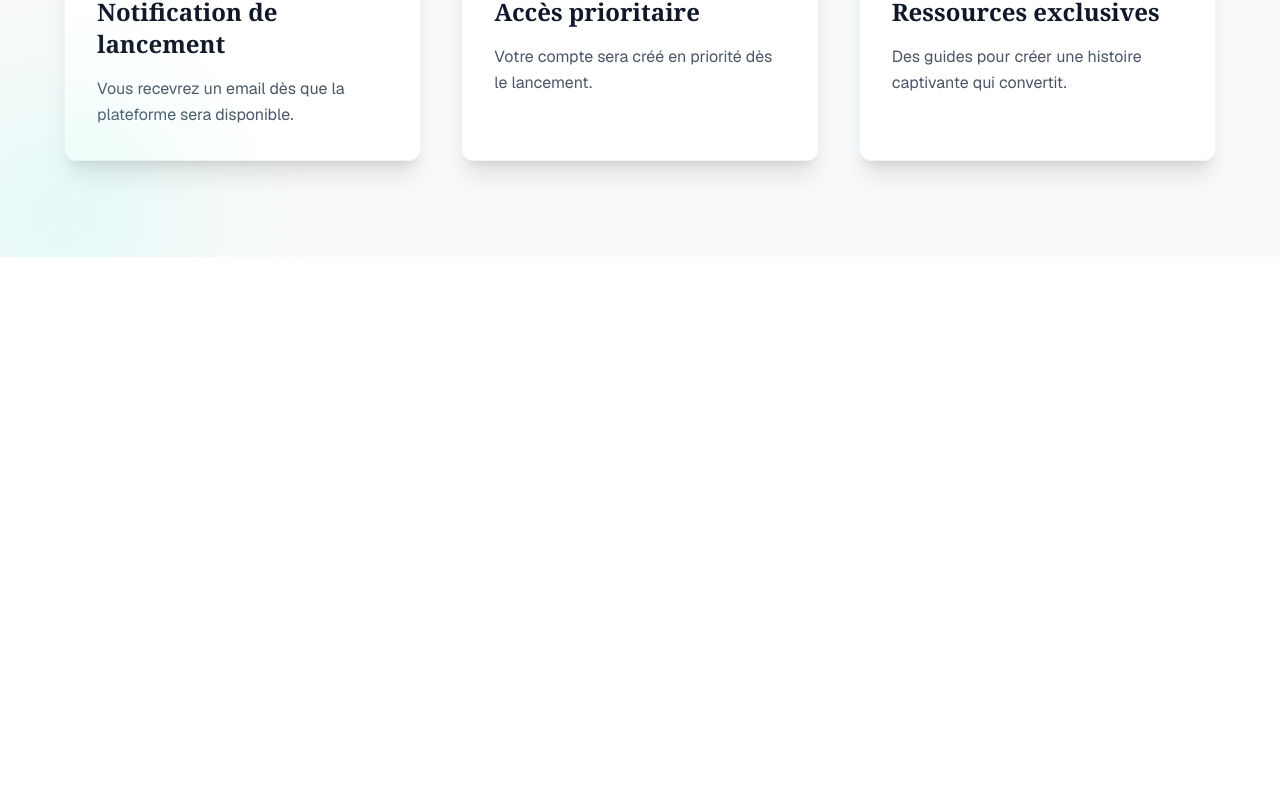
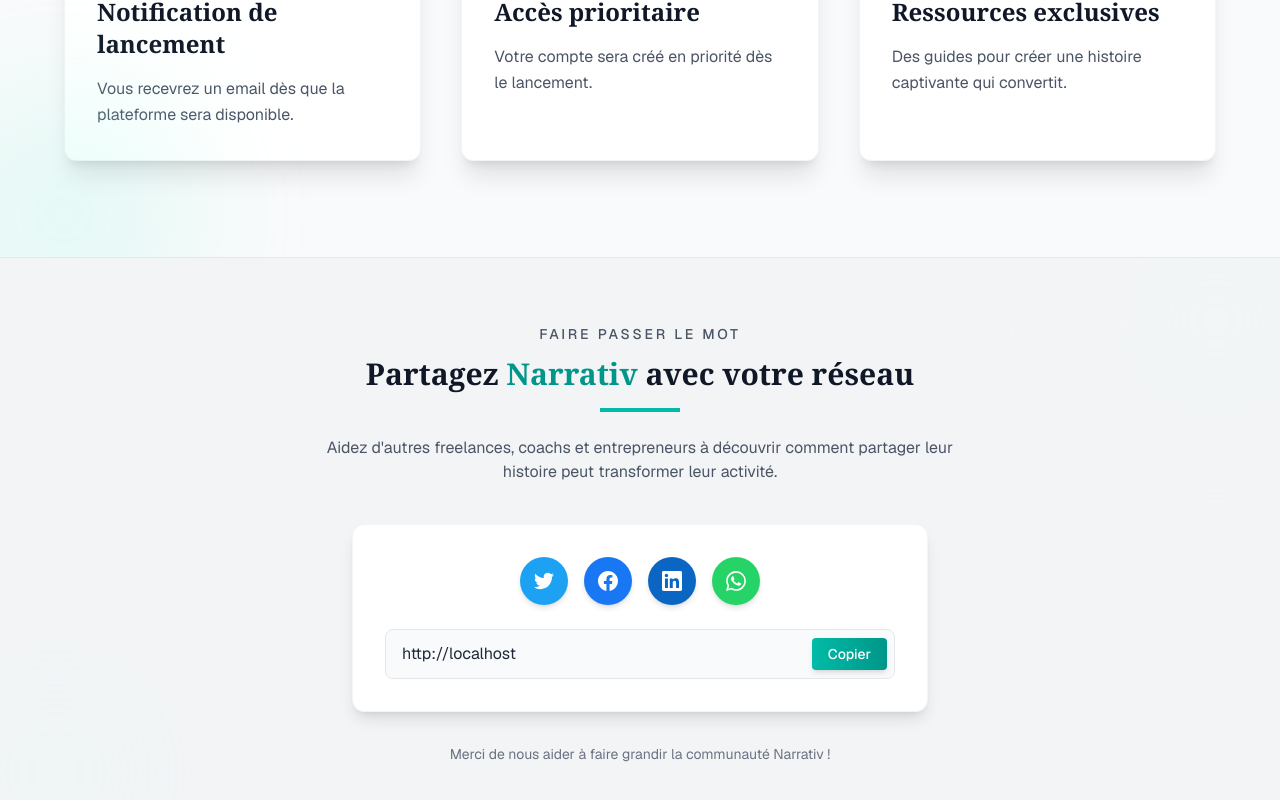
Before and after one commit to bk2024b/narrativ, a Next.js app: page /thank-you in a window 1280 px wide. Shown: the part 1388-2188 px from the top of the page. Before the commit the page ends 1645 px from the top, so only its background shows below. Built offline with nearby package versions, Linux system fonts and the light colour scheme.

Commit message:
fonctionnalité de partage de la plateforme ajoutée

```diff
--- a/app/thank-you/page.jsx
+++ b/app/thank-you/page.jsx
@@ -1,5 +1,5 @@
-// pages/thank-you.js
 'use client'
+import { useState } from 'react';
 import { motion } from 'framer-motion';
 import Link from 'next/link';
 import Image from 'next/image';
@@ -7,7 +7,6 @@
 export default function ThankYou() {
   return (
     <div className="min-h-screen bg-gray-50">
-
 
       <main className="font-sans">
         {/* Hero Section */}
@@ -173,9 +172,145 @@
             </div>
           </div>
         </section>
+
+        {/* Section Partage */}
+        <ShareSection />
       </main>
-
-
     </div>
   );
 }
+
+const ShareSection = () => {
+  const [copied, setCopied] = useState(false);
+  const shareUrl = typeof window !== 'undefined' ? window.location.origin : '';
+
+  const handleCopyLink = () => {
+    navigator.clipboard.writeText(shareUrl);
+    setCopied(true);
+    setTimeout(() => setCopied(false), 2000);
+  };
+
+  const shareText = "Je viens de m'inscrire à Narrativ, une nouvelle plateforme pour raconter son histoire et inspirer son audience ! Rejoins-moi :";
+
+  const shareViaTwitter = () => {
+    window.open(`https://twitter.com/intent/tweet?text=${encodeURIComponent(shareText)}&url=${encodeURIComponent(shareUrl)}`, '_blank');
+  };
+
+  const shareViaFacebook = () => {
+    window.open(`https://www.facebook.com/sharer/sharer.php?u=${encodeURIComponent(shareUrl)}`, '_blank');
+  };
+
+  const shareViaLinkedIn = () => {
+    window.open(`https://www.linkedin.com/sharing/share-offsite/?url=${encodeURIComponent(shareUrl)}`, '_blank');
+  };
+
+  const shareViaWhatsApp = () => {
+    window.open(`https://wa.me/?text=${encodeURIComponent(shareText + ' ' + shareUrl)}`, '_blank');
+  };
+
+  return (
+    <section className="py-16 px-6 bg-gray-100 relative overflow-hidden border-t border-gray-200">
+      {/* Background decorative elements - ajoutés pour cohérence avec le reste du site */}
+      <div className="absolute top-0 right-0 w-64 h-64 bg-teal-50 rounded-full filter blur-3xl opacity-20 -translate-y-1/4 translate-x-1/4"></div>
+      <div className="absolute bottom-0 left-0 w-56 h-56 bg-teal-100 rounded-full filter blur-3xl opacity-10 translate-y-1/4 -translate-x-1/4"></div>
+
+      <div className="container mx-auto max-w-4xl text-center">
+        <motion.div
+          initial={{ opacity: 0, y: 20 }}
+          animate={{ opacity: 1, y: 0 }}
+          transition={{ duration: 0.6 }}
+          className="mb-10"
+        >
+          <span className="uppercase text-gray-600 tracking-[0.2em] font-medium text-sm mb-3 inline-block">Faire passer le mot</span>
+          <h2 className="text-3xl font-bold text-gray-900 mb-4 font-serif">
+            Partagez <span className="text-teal-600">Narrativ</span> avec votre réseau
+          </h2>
+          <div className="w-20 h-1 bg-teal-500 mx-auto mb-6"></div>
+          <p className="text-gray-600 max-w-2xl mx-auto">
+            Aidez d'autres freelances, coachs et entrepreneurs à découvrir comment partager leur histoire peut transformer leur activité.
+          </p>
+        </motion.div>
+
+        <motion.div
+          initial={{ opacity: 0, y: 20 }}
+          animate={{ opacity: 1, y: 0 }}
+          transition={{ duration: 0.6, delay: 0.2 }}
+          className="bg-white p-8 rounded-xl shadow-lg mb-8 max-w-xl mx-auto border border-gray-100 hover:border-teal-100 hover:shadow-xl transition-all duration-300"
+        >
+          <div className="flex flex-wrap justify-center gap-4 mb-6">
+            <motion.button
+              whileHover={{ scale: 1.05 }}
+              whileTap={{ scale: 0.95 }}
+              onClick={shareViaTwitter}
+              className="flex items-center justify-center w-12 h-12 rounded-full bg-[#1DA1F2] text-white shadow-md hover:shadow-lg transition-all duration-300"
+              aria-label="Partager sur Twitter"
+            >
+              <svg className="w-5 h-5" fill="currentColor" viewBox="0 0 24 24" xmlns="http://www.w3.org/2000/svg">
+                <path d="M23.953 4.57a10 10 0 01-2.825.775 4.958 4.958 0 002.163-2.723c-.951.555-2.005.959-3.127 1.184a4.92 4.92 0 00-8.384 4.482C7.69 8.095 4.067 6.13 1.64 3.162a4.822 4.822 0 00-.666 2.475c0 1.71.87 3.213 2.188 4.096a4.904 4.904 0 01-2.228-.616v.06a4.923 4.923 0 003.946 4.827 4.996 4.996 0 01-2.212.085 4.936 4.936 0 004.604 3.417 9.867 9.867 0 01-6.102 2.105c-.39 0-.779-.023-1.17-.067a13.995 13.995 0 007.557 2.209c9.053 0 13.998-7.496 13.998-13.985 0-.21 0-.42-.015-.63A9.935 9.935 0 0024 4.59z"/>
+              </svg>
+            </motion.button>
+            <motion.button
+              whileHover={{ scale: 1.05 }}
+              whileTap={{ scale: 0.95 }}
+              onClick={shareViaFacebook}
+              className="flex items-center justify-center w-12 h-12 rounded-full bg-[#1877F2] text-white shadow-md hover:shadow-lg transition-all duration-300"
+              aria-label="Partager sur Facebook"
+            >
+              <svg className="w-5 h-5" fill="currentColor" viewBox="0 0 24 24" xmlns="http://www.w3.org/2000/svg">
+                <path d="M24 12.073c0-6.627-5.373-12-12-12s-12 5.373-12 12c0 5.99 4.388 10.954 10.125 11.854v-8.385H7.078v-3.47h3.047V9.43c0-3.007 1.792-4.669 4.533-4.669 1.312 0 2.686.235 2.686.235v2.953H15.83c-1.491 0-1.956.925-1.956 1.874v2.25h3.328l-.532 3.47h-2.796v8.385C19.612 23.027 24 18.062 24 12.073z"/>
+              </svg>
+            </motion.button>
+            <motion.button
+              whileHover={{ scale: 1.05 }}
+              whileTap={{ scale: 0.95 }}
+              onClick={shareViaLinkedIn}
+              className="flex items-center justify-center w-12 h-12 rounded-full bg-[#0A66C2] text-white shadow-md hover:shadow-lg transition-all duration-300"
+              aria-label="Partager sur LinkedIn"
+            >
+              <svg className="w-5 h-5" fill="currentColor" viewBox="0 0 24 24" xmlns="http://www.w3.org/2000/svg">
+                <path d="M20.447 20.452h-3.554v-5.569c0-1.328-.027-3.037-1.852-3.037-1.853 0-2.136 1.445-2.136 2.939v5.667H9.351V9h3.414v1.561h.046c.477-.9 1.637-1.85 3.37-1.85 3.601 0 4.267 2.37 4.267 5.455v6.286zM5.337 7.433c-1.144 0-2.063-.926-2.063-2.065 0-1.138.92-2.063 2.063-2.063 1.14 0 2.064.925 2.064 2.063 0 1.139-.925 2.065-2.064 2.065zm1.782 13.019H3.555V9h3.564v11.452zM22.225 0H1.771C.792 0 0 .774 0 1.729v20.542C0 23.227.792 24 1.771 24h20.451C23.2 24 24 23.227 24 22.271V1.729C24 .774 23.2 0 22.222 0h.003z"/>
+              </svg>
+            </motion.button>
+            <motion.button
+              whileHover={{ scale: 1.05 }}
+              whileTap={{ scale: 0.95 }}
+              onClick={shareViaWhatsApp}
+              className="flex items-center justify-center w-12 h-12 rounded-full bg-[#25D366] text-white shadow-md hover:shadow-lg transition-all duration-300"
+              aria-label="Partager sur WhatsApp"
+            >
+              <svg className="w-5 h-5" fill="currentColor" viewBox="0 0 24 24" xmlns="http://www.w3.org/2000/svg">
+                <path d="M17.472 14.382c-.297-.149-1.758-.867-2.03-.967-.273-.099-.471-.148-.67.15-.197.297-.767.966-.94 1.164-.173.199-.347.223-.644.075-.297-.15-1.255-.463-2.39-1.475-.883-.788-1.48-1.761-1.653-2.059-.173-.297-.018-.458.13-.606.134-.133.298-.347.446-.52.149-.174.198-.298.298-.497.099-.198.05-.371-.025-.52-.075-.149-.669-1.612-.916-2.207-.242-.579-.487-.5-.669-.51-.173-.008-.371-.01-.57-.01-.198 0-.52.074-.792.372-.272.297-1.04 1.016-1.04 2.479 0 1.462 1.065 2.875 1.213 3.074.149.198 2.096 3.2 5.077 4.487.709.306 1.262.489 1.694.625.712.227 1.36.195 1.871.118.571-.085 1.758-.719 2.006-1.413.248-.694.248-1.289.173-1.413-.074-.124-.272-.198-.57-.347m-5.421 7.403h-.004a9.87 9.87 0 01-5.031-1.378l-.361-.214-3.741.982.998-3.648-.235-.374a9.86 9.86 0 01-1.51-5.26c.001-5.45 4.436-9.884 9.888-9.884 2.64 0 5.122 1.03 6.988 2.898a9.825 9.825 0 012.893 6.994c-.003 5.45-4.437 9.884-9.885 9.884m8.413-18.297A11.815 11.815 0 0012.05 0C5.495 0 .16 5.335.157 11.892c0 2.096.547 4.142 1.588 5.945L.057 24l6.305-1.654a11.882 11.882 0 005.683 1.448h.005c6.554 0 11.89-5.335 11.893-11.893a11.821 11.821 0 00-3.48-8.413z"/>
+              </svg>
+            </motion.button>
+          </div>
+
+          <div className="relative">
+            <input
+              type="text"
+              readOnly
+              value={shareUrl}
+              className="w-full px-4 py-3 pr-28 rounded-lg bg-gray-50 border border-gray-200 text-gray-800 focus:outline-none focus:ring-2 focus:ring-teal-500 focus:border-transparent transition-all duration-300"
+            />
+            <motion.button
+              whileHover={{ scale: 1.02 }}
+              whileTap={{ scale: 0.98 }}
+              onClick={handleCopyLink}
+              className="absolute right-2 top-1/2 transform -translate-y-1/2 bg-gradient-to-r from-teal-500 to-teal-600 text-white px-4 py-1.5 rounded text-sm font-medium shadow-md hover:shadow-lg transition-all duration-300"
+            >
+              {copied ? "Copié !" : "Copier"}
+            </motion.button>
+          </div>
+        </motion.div>
+
+        <motion.div
+          initial={{ opacity: 0, y: 10 }}
+          animate={{ opacity: 1, y: 0 }}
+          transition={{ duration: 0.6, delay: 0.3 }}
+          className="text-sm text-gray-500"
+        >
+          Merci de nous aider à faire grandir la communauté Narrativ !
+        </motion.div>
+      </div>
+    </section>
+  );
+};
```
